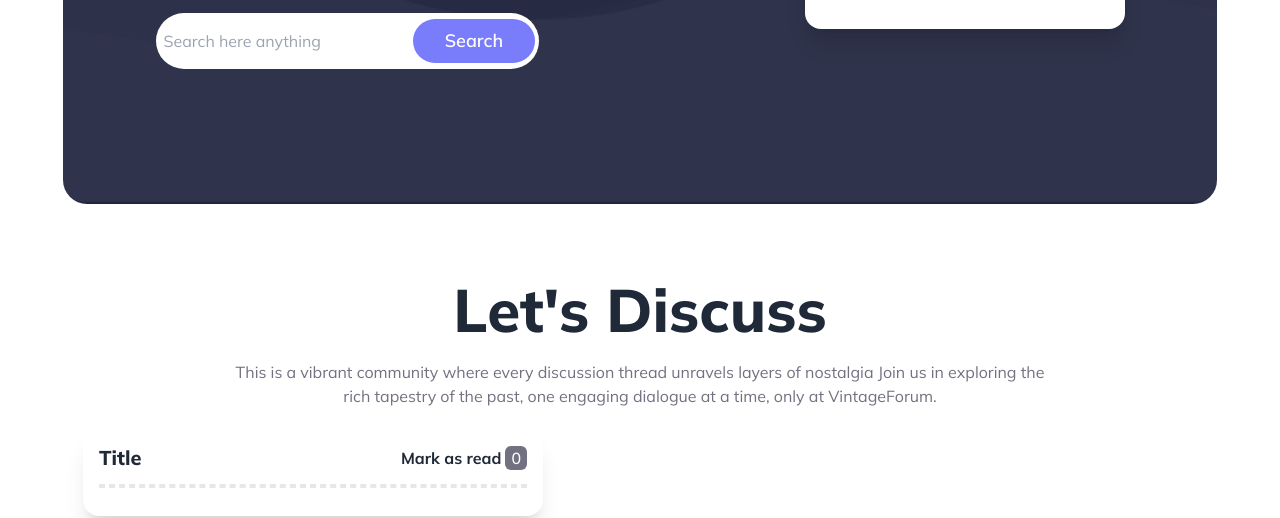
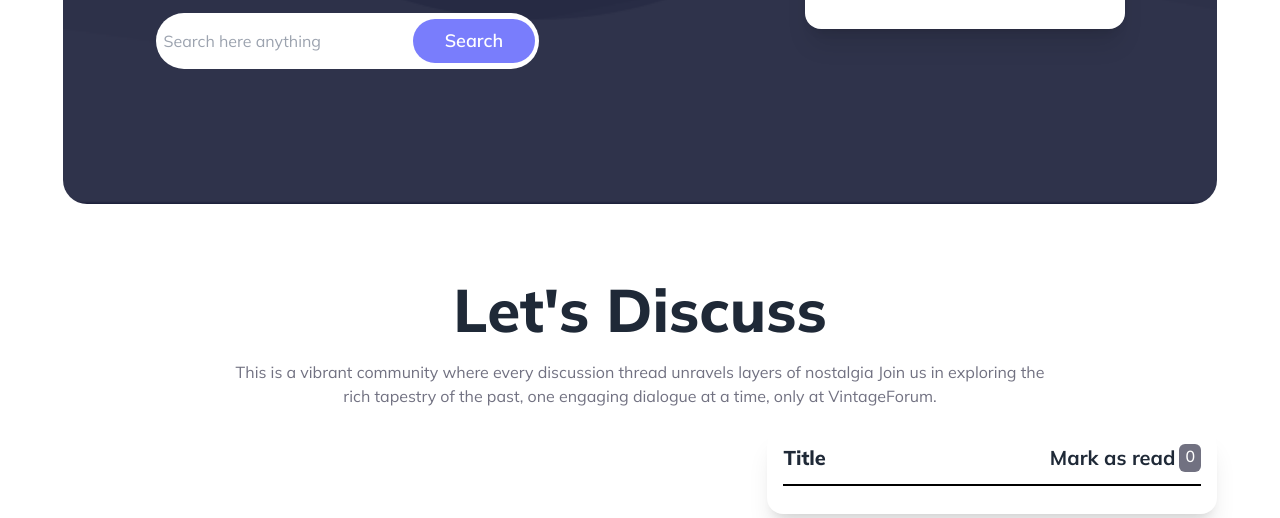
Before and after one commit to Sa18-f/Retro-Forum, a plain HTML site: page index.html in a window 1280 px wide. Shown: the part 434-952 px from the top of the page. Drawn offline with nearby package versions, Linux system fonts and the light colour scheme; no server answers.

Commit message:
mark as read count section modified

```diff
--- a/index.html
+++ b/index.html
@@ -81,20 +81,20 @@
               <span class="loading loading-spinner loading-lg"></span>
             </div>
             <!--News container dynamic-->
-            <div class="flex gap-5 lg:flex-row flex-col">
-              <div id="news-container" class="flex flex-col gap-5">
+            <div class="grid lg:grid-cols-5 grid-cols-1 gap-5">
+              <div id="news-container" class="flex flex-col col-span-3 gap-5">
               </div>
               <!-- right content -->
-              <div>
-                <div class="bg-base-100 shadow-xl rounded-2xl p-4 lg:w-[460px]">
+              <div class="col-span-2">
+                <div class="bg-base-100 shadow-xl rounded-2xl p-4">
                     <div class="flex justify-between items-center">
                       <p class="font-extrabold text-xl">Title</p>
                         <div class="flex gap-1">
-                        <p class="font-bold">Mark as read</p>
+                        <p class="font-bold text-xl">Mark as read</p>
                         <p id="mark-count" class="bg-[#12132D99] rounded-md text-white px-[6px] font-medium">0</p>
                         </div>
                     </div>
-                    <div class="border-dashed border-y-2 my-3">
+                    <div class="border-spacing-1 border-t-2 border-black my-3">
                         <div id="read-count-container">
                         </div>
                     </div>
--- a/js/script.js
+++ b/js/script.js
@@ -15,9 +15,9 @@ const displayNews = (posts) => {
     newsContainer.textContent = '';
   setTimeout(() => {
     posts.forEach(post => {
-        const statusBadge = `<div class="absolute top-4 left-20 w-4 h-4 rounded-full ${post.isActive ? 'bg-green-500' : 'bg-red-500'}"></div>`;
+        const statusBadge = `<div class="absolute top-4 lg:left-20 right-[-24px] w-4 h-4 rounded-full ${post.isActive ? 'bg-green-500' : 'bg-red-500'}"></div>`;
         const div = document.createElement('div');
-        div.classList = `card card-side bg-base-100 shadow-xl lg:w-[700px]`;
+        div.classList = `card card-side bg-base-100 shadow-xl `;
         div.innerHTML = `
         <div class="relative">
           <img class="ml-4 mt-3 w-20 rounded-full h-20" src="${post.image}" alt="Movie"/>
@@ -62,7 +62,7 @@ const markAsRead = (title, view) => {
   markAsReadCountZone.textContent = markAsReadCount;
   const readCountContainer = document.getElementById('read-count-container');
   const div = document.createElement('div');
-  div.classList.add('flex', 'justify-between', 'items-center', 'my-3');
+  div.classList.add('flex', 'justify-between', 'items-center', 'my-4', 'border-y-2', 'py-4', 'rounded-md', 'shadow-xl');
   const p = document.createElement('p');
   p.textContent = `${title}`;
   const p2 = document.createElement('p');
```
